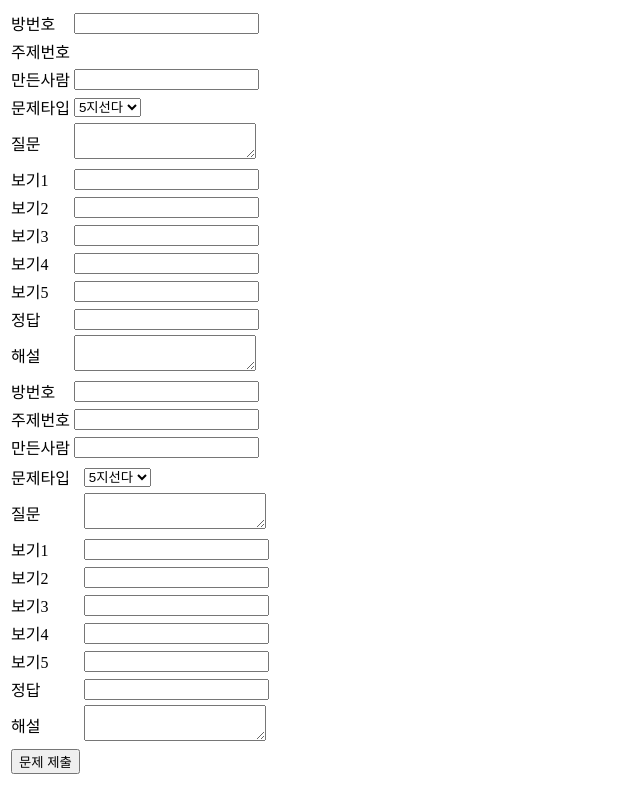
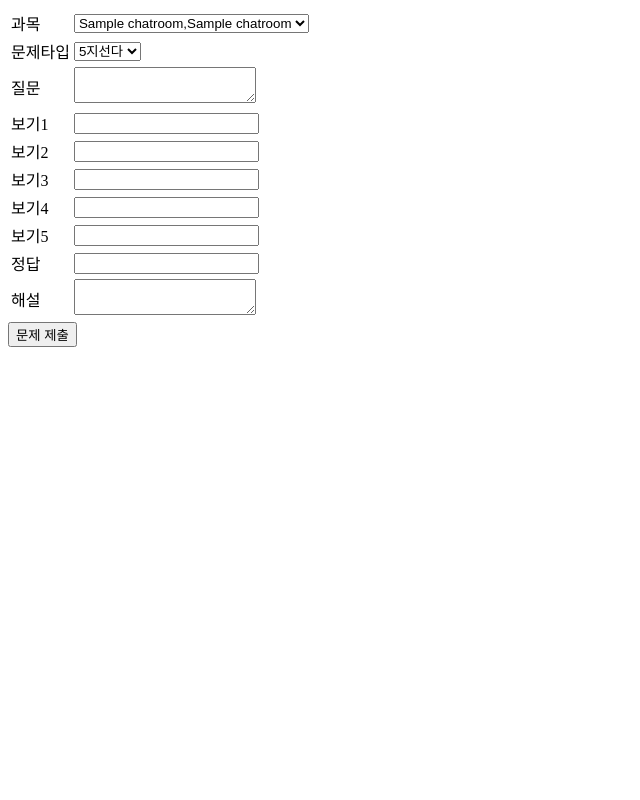
Before and after one commit to oguri929/D-project, a Java web app: template src/main/webapp/WEB-INF/views/Quiz/makeQuiz.jsp in a window 1280 px wide. Shown: the whole page, without its empty margins (0-640 px from the left). Run offline with Spring Boot 4, a stand-in JSP engine, Linux system fonts and the light colour scheme; the template is opened without the code that fills it: most values are stand-ins (such as "Sample title", 1, 10 or a date in 2020); the project's own start-up code is not run, and a stand-in starts its controllers and pages.

Commit message:
퀴즈 수정

```diff
--- a/src/main/java/com/mycompany/myapp/quiz/dao/QuizDao.java
+++ b/src/main/java/com/mycompany/myapp/quiz/dao/QuizDao.java
@@ -77,9 +77,9 @@ public class QuizDao implements QuizDaoInterface {
 		return sqlSessiontemplate.selectList("selectQuizListBySubjectNum",subjectNum);
 	}
 	@Override
-	public List<QuizDto> selectQuizListByMakerNum(long makertNum) {
+	public List<QuizDto> selectQuizListByMakerNum(long makerNum) {
 		// TODO Auto-generated method stub
-		return sqlSessiontemplate.selectList("selectQuizListByMakerNum",makertNum);
+		return sqlSessiontemplate.selectList("selectQuizListByMakerNum",makerNum);
 	}
 	@Override
 	public int selectTotQuiz(QuizSearchCriteria qscri) {
--- a/src/main/java/com/mycompany/myapp/quiz/dao/QuizDaoInterface.java
+++ b/src/main/java/com/mycompany/myapp/quiz/dao/QuizDaoInterface.java
@@ -15,7 +15,7 @@ public interface QuizDaoInterface {
 	public void insertQuiz(QuizDto dto);
 	public void updateQuiz(QuizDto dto);
 	public List<QuizDto> selectQuizList(long subjectNum);
-	public List<QuizDto> selectQuizListByMakerNum(long makertNum);
+	public List<QuizDto> selectQuizListByMakerNum(long makerNum);
 	//public QuizDto selectOneQuiz(QuizDto dto);
 	public List<QuizDto> searchQuiz(String word);
 	public void deleteQuiz(long num);
--- a/src/main/java/com/mycompany/myapp/quiz/service/QuizService.java
+++ b/src/main/java/com/mycompany/myapp/quiz/service/QuizService.java
@@ -82,7 +82,7 @@ public class QuizService implements QuizServiceInterface{
 		HashSet<Integer> quizNum=new HashSet<Integer>();
 		Random ran = new Random();
 		while(quizNum.size()<numOfQuestion) {
-			int ranNum=ran.nextInt(quizList.size()-1);
+			int ranNum=ran.nextInt(quizList.size());
 			quizNum.add(ranNum);
 			System.out.println(ranNum);
 		}
--- a/src/main/resources/mapper/quiz-mapper.xml
+++ b/src/main/resources/mapper/quiz-mapper.xml
@@ -41,7 +41,7 @@
 		from MATCHTABLE MAT
 		join STUDYROOM STR on (MAT.CHATROOM_NUM=STR.NUM)
 		join SUBJECT SINFO on (STR.SUBJECT_NUM=SINFO.SUBJECT_NUM)
-		where MEMBER_NUM=#{member_num}
+		where MEMBER_NUM=#{memberNum}
 	</select>
 	<!--
 	<update id="update" parameterType="dto">
@@ -63,7 +63,7 @@
 		delete from BOOK
 	</delete>
 	<delete id="deleteQuiz" parameterType="long">
-		delete from QUIZ_INFO where NUM=#{NUM}
+		delete from QUIZ_INFO where NUM=#{num}
 	</delete>
 	<select id="selectAllQuiz" resultType="quizDtoForList" parameterType="criteria">
 		SELECT A.*,STR.ROOMNAME,SUB.SUBJECT as SUBJECT_NAME, MEM.NICKNAME
--- a/src/main/webapp/WEB-INF/spring/root-context.xml
+++ b/src/main/webapp/WEB-INF/spring/root-context.xml
@@ -36,6 +36,7 @@
       			<value>classpath:mapper/member-mapper.xml</value>
 				<value>classpath:mapper/board-mapper.xml</value>
 				<value>classpath:mapper/studyroom-mapper.xml</value>
+				<value>classpath:mapper/quiz-mapper.xml</value>
 			</list>
 		</property>
 	</bean>
--- a/src/main/webapp/WEB-INF/views/Quiz/makeQuiz.jsp
+++ b/src/main/webapp/WEB-INF/views/Quiz/makeQuiz.jsp
@@ -7,8 +7,39 @@
 <html>
 <head>
 <meta charset="UTF-8">
+<style type="text/css">
+	.table {
+    display: table;
+}
+.title {
+    display: table-caption;
+    text-align: center;
+    font-weight: bold;
+    font-size: larger;
+}
+.heading {
+    display: table-row;
+    font-weight: bold;
+    text-align: center;
+}
+.row {
+    display: table-row;
+}
+.cell {
+    display: table-cell;
+    border: solid;
+    border-width: thin;
+    padding-left: 5px;
+    padding-right: 5px;
+}
+
+</style>
 <title>Insert title here</title>
 <script>
+function selectSunjectNum(obj){
+	this.value
+}
+
 var quizNum=1;
 function makeQuiz(){
 
@@ -30,32 +61,33 @@ function showChoiceOption(){
 </head>
 <body>
 	<form method="post">
+	<c:forEach var="room" items="${chatroomList }" varStatus="status">
+		<input type="hidden" name="roomName${room.subjectNum }" value="${room.chatroomNum }"/>
+	</c:forEach>
 	<table>
-	<!-- 여기서 부터 -->
+
+
 		<tr>
-			<td>방번호</td><td><input type="number" name="quizList[0].roomNum"/></td>
-		</tr>
-		<tr>
-			<td>주제번호</td><td>
-			<c:if test="${chatroomList}">
-			<select name=quizList[0].subjectNum">
+			<td>과목</td><td>
+			<c:if test="${!empty chatroomList}">
+			<select id="test" name="quizList[0].SubjectNum" onChange="selectSunjectNum(this);">
 				<c:forEach var="room" items="${chatroomList }" varStatus="status">
-					<option></option>
+					<option value="${room.subjectNum },${room.chatroomNum }">${room.subject},${room.roomName }</option>
+
 				</c:forEach>
 			</select>
+
 			</c:if>
 			</td>
 		</tr>
-		<tr>
-			<td>만든사람</td><td><input type="number" name="quizList[0].makerNum"/></td>
-		</tr>
-	<!-- 여기까진 나중에 삭제 -->
+
+
 
 		<tr>
 			<td>문제타입</td>
 			<td>
-				<select name="quizType" >
-					<option value="1">5지선다</option>
+				<select name="quizList[0].quizType" >
+					<option value="1" selected>5지선다</option>
 					<option value="2">단답형</option>
 					<option value="3">주관식</option>
 				</select>
@@ -87,59 +119,125 @@ function showChoiceOption(){
 			<td>해설</td><td><textarea name="quizList[0].explanation"></textarea></td>
 		</tr>
 
-		<!-- 여기서 부터 -->
-		<tr>
-			<td>방번호</td><td><input type="number" name="quizList[1].roomNum"/></td>
-		</tr>
-		<tr>
-			<td>주제번호</td><td><input type="number" name="quizList[1].subjectNum"/></td>
-		</tr>
-		<tr>
-			<td>만든사람</td><td><input type="number" name="quizList[1].makerNum"/></td>
-		</tr>
+
 	</table>
 
-	<!-- 여기까진 나중에 삭제 -->
-	<table>
-		<tr>
-			<td>문제타입</td>
-			<td>
-				<select name="quizList[1].quizType" >
-					<option value="1">5지선다</option>
-					<option value="2">단답형</option>
-					<option value="3">주관식</option>
-				</select>
-			</td>
-		</tr>
-		<tr>
-			<td>질문</td><td><textarea name="quizList[1].question"></textarea></td>
-		</tr>
 
-		<tr>
-			<td>보기1</td><td><input type="text" name="quizList[1].option1"/></td>
-		</tr>
-		<tr>
-			<td>보기2</td><td><input type="text" name="quizList[1].option2"/></td>
-		</tr>
-		<tr>
-			<td>보기3</td><td><input type="text" name="quizList[1].option3"/></td>
-		</tr>
-		<tr>
-			<td>보기4</td><td><input type="text" name="quizList[1].option4"/></td>
-		</tr>
-		<tr>
-			<td>보기5</td><td><input type="text" name="quizList[1].option5"/></td>
-		</tr>
-		<tr>
-			<td>정답</td><td><input type="text" name="quizList[1].answer"/></td>
-		</tr>
-		<tr>
-			<td>해설</td><td><textarea name="quizList[1].explanation"></textarea></td>
-		</tr>
-		<tr colspan="2">
-			<td><input type="submit" value="문제 제출"/></td>
-		</tr>
-	</table>
+	<!--
+	<div class="table">
+                <div class="row">
+                    <div class="cell">
+                        <p>과목</p>
+                    </div>
+                    <div class="cell">
+                        <p>
+			                <c:if test="${!empty chatroomList}">
+			  	              <select name=quizList[1].subjectNum">
+									<c:forEach var="room" items="${chatroomList }" varStatus="status">
+										<option value="${room.subjectNum }">${room.subject}</option>
+									</c:forEach>
+								</select>
+							</c:if>
+						</p>
+                    </div>
+                </div>
+
+                <div class="row">
+                    <div class="cell">
+                        <p>방제목</p>
+                    </div>
+                    <div class="cell">
+                        <p>
+			                <c:if test="${!empty chatroomList}">
+			  	              <select name=quizList[1].subjectNum">
+									<c:forEach var="room" items="${chatroomList }" varStatus="status">
+										<option value="${room.subjectNum }">${room.subject}</option>
+									</c:forEach>
+								</select>
+							</c:if>
+						</p>
+                    </div>
+                </div>
+
+                <div class="row">
+                    <div class="cell">
+                        <p>문제타입</p>
+                    </div>
+                    <div class="cell">
+                        <p><select name="quizType" >
+								<option value="1">5지선다</option>
+								<option value="2">단답형</option>
+								<option value="3">주관식</option>
+							</select></p>
+                    </div>
+                </div>
+                <div class="row">
+                    <div class="cell">
+                        <p>질문</p>
+                    </div>
+                    <div class="cell">
+                        <p><textarea name="quizList[1].question"></textarea></p>
+                    </div>
+                </div>
+                 <div class="row option">
+                    <div class="cell">
+                        <p>보기1</p>
+                    </div>
+                    <div class="cell">
+                        <p><input type="text" name="quizList[1].option1"/></p>
+                    </div>
+                </div>
+                <div class="row option">
+                    <div class="cell">
+                        <p>보기2</p>
+                    </div>
+                    <div class="cell">
+                        <p><input type="text" name="quizList[1].option2"/></p>
+                    </div>
+                </div>
+                <div class="row option">
+                    <div class="cell">
+                        <p>보기3</p>
+                    </div>
+                    <div class="cell">
+                        <p><input type="text" name="quizList[1].option3"/></p>
+                    </div>
+                </div>
+                <div class="row option">
+                    <div class="cell">
+                        <p>보기4</p>
+                    </div>
+                    <div class="cell">
+                        <p><input type="text" name="quizList[1].option4"/></p>
+                    </div>
+                </div>
+                <div class="row option">
+                    <div class="cell">
+                        <p>보기5</p>
+                    </div>
+                    <div class="cell">
+                        <p><input type="text" name="quizList[1].option5"/></p>
+                    </div>
+                </div>
+                <div class="row">
+                    <div class="cell">
+                        <p>정답</p>
+                    </div>
+                    <div class="cell">
+                        <p><input type="text" name="quizList[1].answer"/></p>
+                    </div>
+                </div>
+                <div class="row">
+                    <div class="cell">
+                        <p>해설</p>
+                    </div>
+                    <div class="cell">
+                        <p><input type="text" name="quizList[1].explanation"/></p>
+                    </div>
+                </div>
+            </div> -->
+<input type="submit" value="문제 제출"/>
 </form>
+
 </body>
 </html>
```
Also changed, not shown: src/main/webapp/WEB-INF/views/Quiz/listQuiz.jsp (added, +101 -0 lines), src/main/webapp/WEB-INF/views/Quiz/solveQuiz.jsp (+16 -9 lines), 2 other files.
